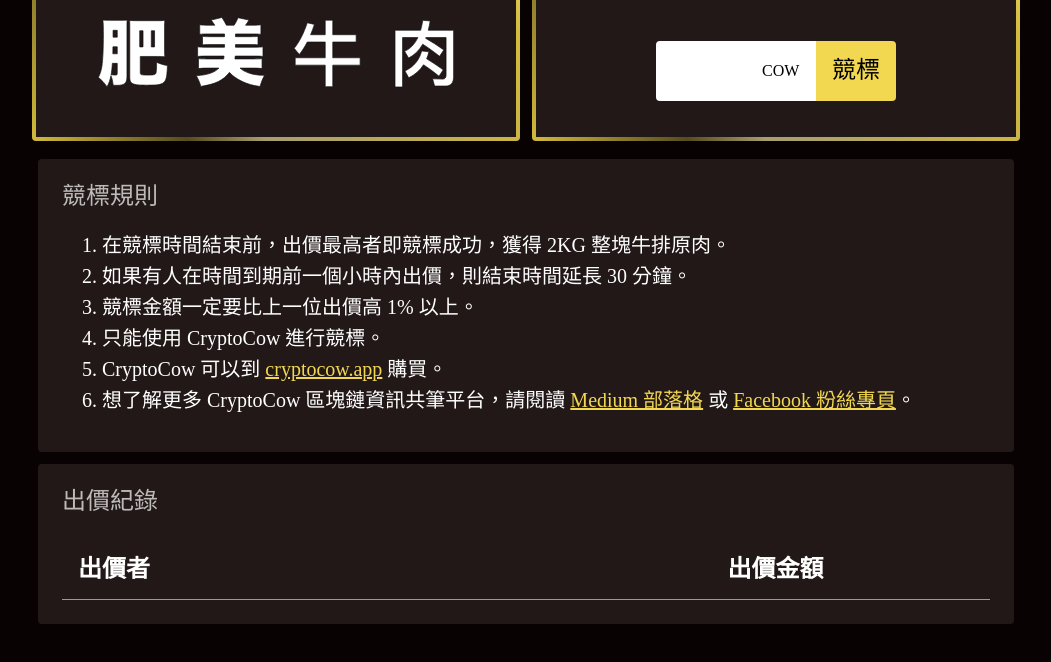
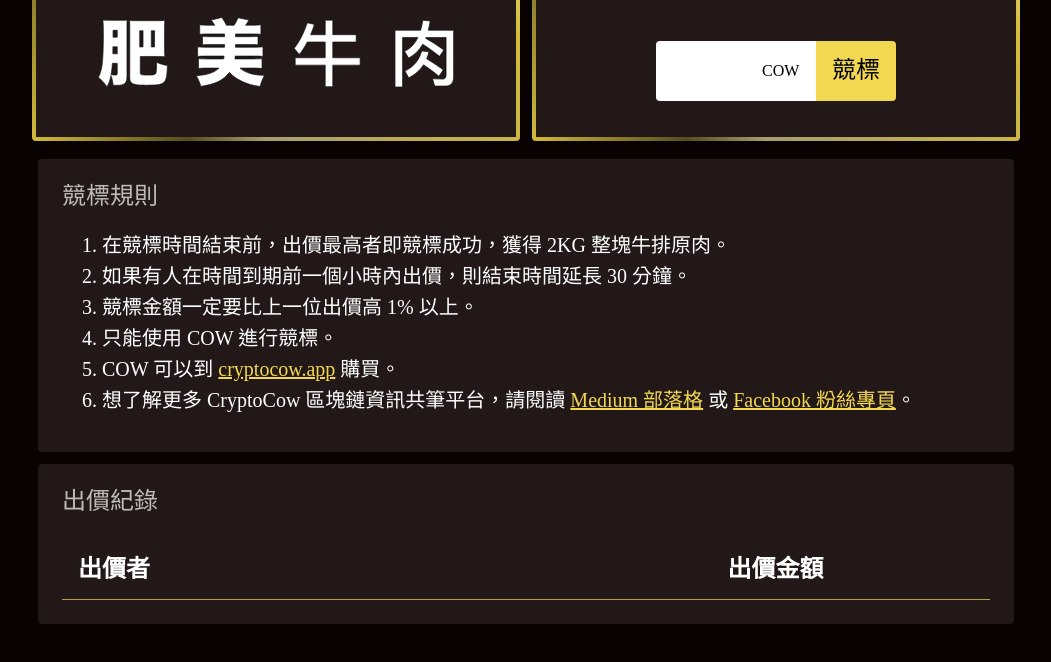
Before and after one commit to Xiawpohr/beef-auction, a website: page public/index.html in a window 1280 px wide. Shown: the part 629-1291 px from the top of the page, without its empty margins (114-1165 px from the left). Drawn offline with Linux system fonts and the light colour scheme.

Commit message:
fix: correct COW currency symbol

```diff
--- a/public/index.html
+++ b/public/index.html
@@ -59,8 +59,8 @@
         <li>在競標時間結束前，出價最高者即競標成功，獲得 2KG 整塊牛排原肉。</li>
         <li>如果有人在時間到期前一個小時內出價，則結束時間延長 30 分鐘。</li>
         <li>競標金額一定要比上一位出價高 1% 以上。</li>
-        <li>只能使用 CryptoCow 進行競標。</li>
-        <li>CryptoCow 可以到 <a href="https://cryptocow.app" target="_blank">cryptocow.app</a> 購買。</li>
+        <li>只能使用 COW 進行競標。</li>
+        <li>COW 可以到 <a href="https://cryptocow.app" target="_blank">cryptocow.app</a> 購買。</li>
         <li>想了解更多 CryptoCow 區塊鏈資訊共筆平台，請閱讀 <a href="https://medium.com/cryptocow" target="_blank">Medium 部落格</a> 或 <a href="https://www.facebook.com/cryptocowapp/" target="_blank">Facebook 粉絲專頁</a>。</li>
       </ol>
     </section>
```
